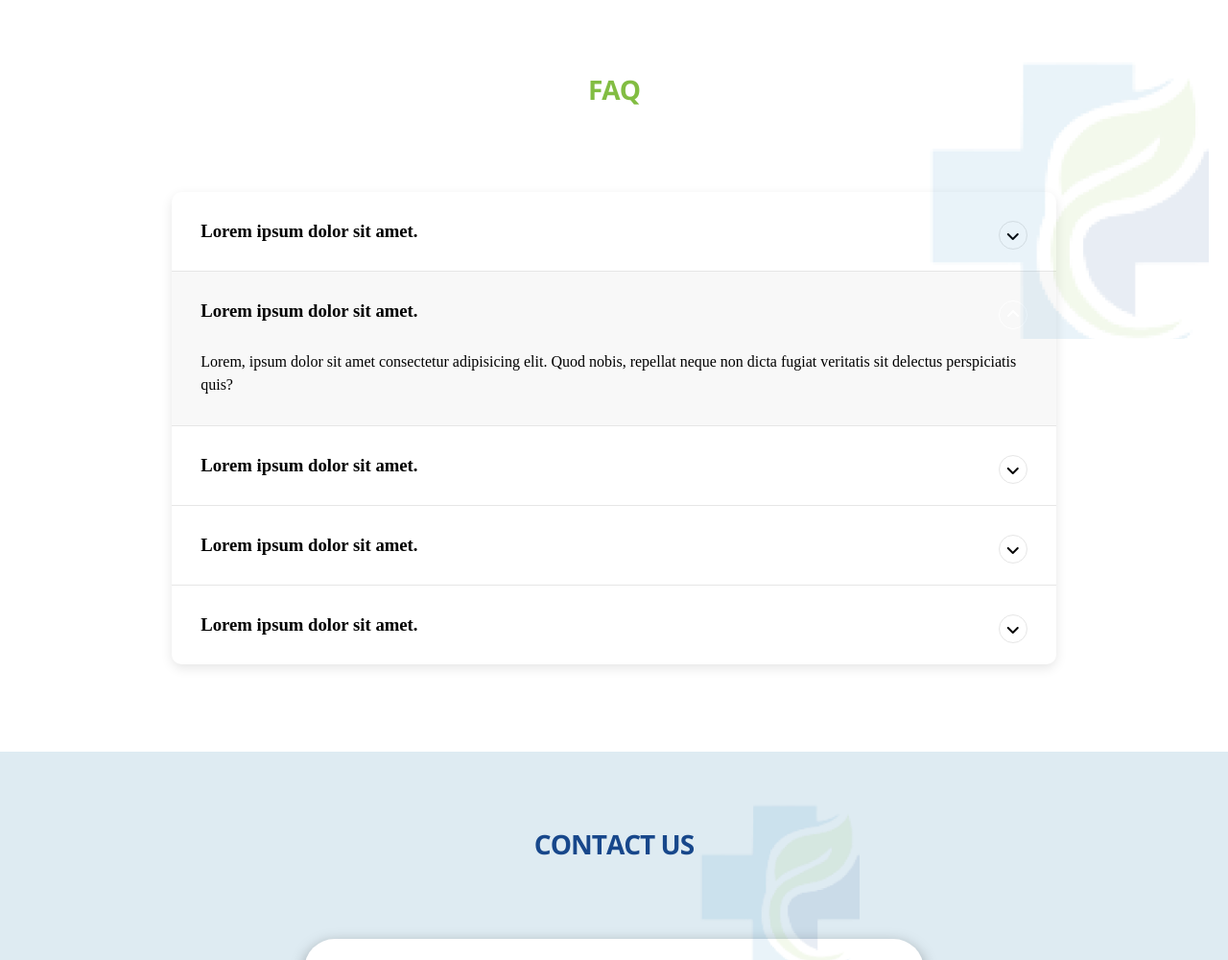
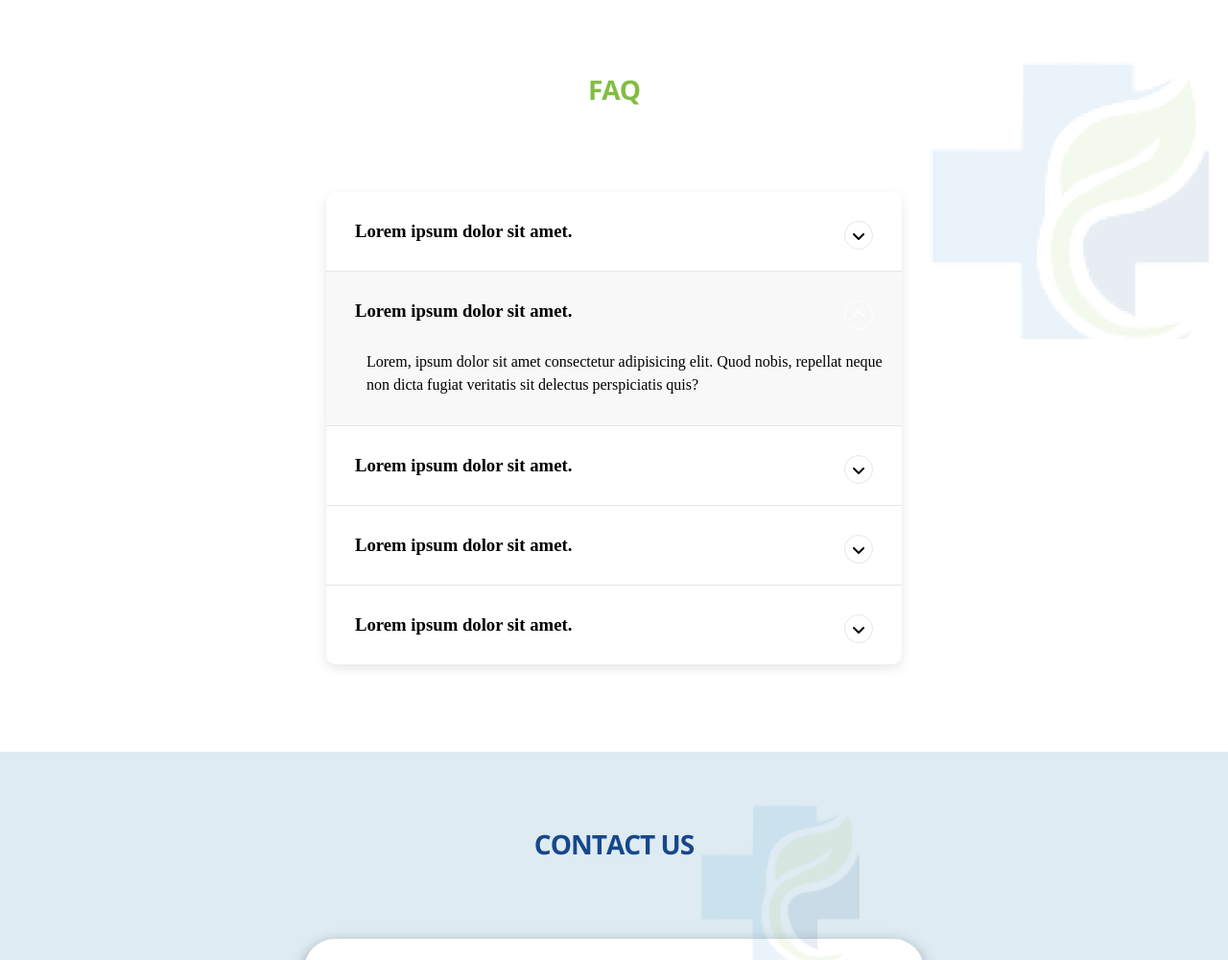
Before and after one commit to amartist17/saar-static, a plain HTML site: page index.html in a window 1280 px wide. Shown: the part 5498-6498 px from the top of the page at 96% size. Drawn offline with nearby package versions, Linux system fonts and the light colour scheme.

Commit message:
bugs in faq

```diff
--- a/styles/style.scss
+++ b/styles/style.scss
@@ -399,7 +399,7 @@ section.faq {
   //   }
   // }
   .faq-container {
-    max-width: 1000px;
+    max-width: 600px;
     margin: 0 auto;
     border-radius: 10px;
     background-color: #fff;
@@ -408,6 +408,7 @@ section.faq {
   }
 
   .faq {
+    width: 100%;
     box-sizing: border-box;
     background: transparent;
     padding: 30px;
@@ -421,10 +422,12 @@ section.faq {
 
   .faq-title {
     margin: 0 35px 0 0;
+    width: 100%;
   }
 
   .faq-text {
-    margin: 30px 0 0;
+    width: 100%;
+    margin: 30px 12px 0;
     display: none;
     line-height: 1.5rem;
   }
```
Also changed, not shown: styles/style.css, styles/style.min.css, 2 other files.
